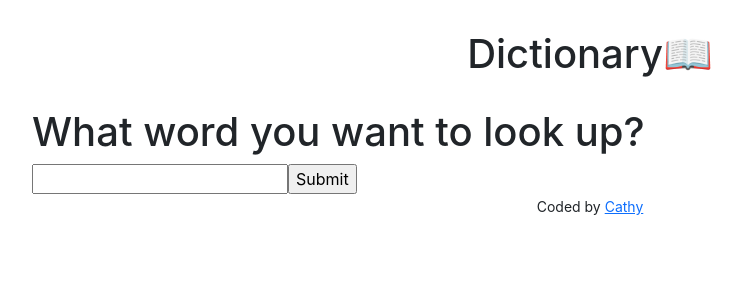
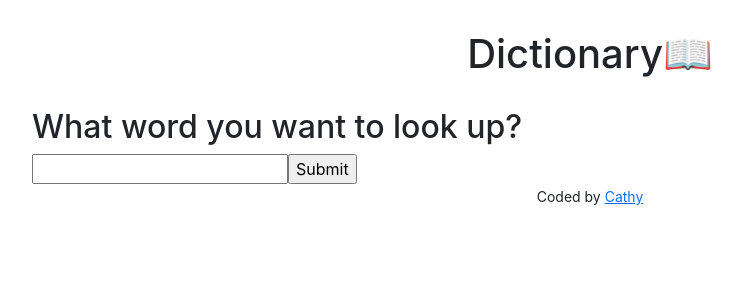
Before and after one commit to CathrineZA/dictionary-app, a React (Create React App) app: page / in a window 1280 px wide. Shown: the top 300 px of the page, without its empty margins (50-792 px from the left). Built offline with nearby package versions, Linux system fonts and the light colour scheme.

Commit message:
changed sub heading to h2

```diff
--- a/src/Dictionary.js
+++ b/src/Dictionary.js
@@ -28,7 +28,7 @@ export default function Dictionary() {
 
   return (
     <div className="Dictionary">
-      <h1>What word you want to look up?</h1>
+      <h2>What word you want to look up?</h2>
       <form onSubmit={search}>
         <input type="search" onChange={handleKeywordChange} />
         <input type="submit" />
```
Also changed, not shown: 1 other file (tests, documents, lock files or other folders).
